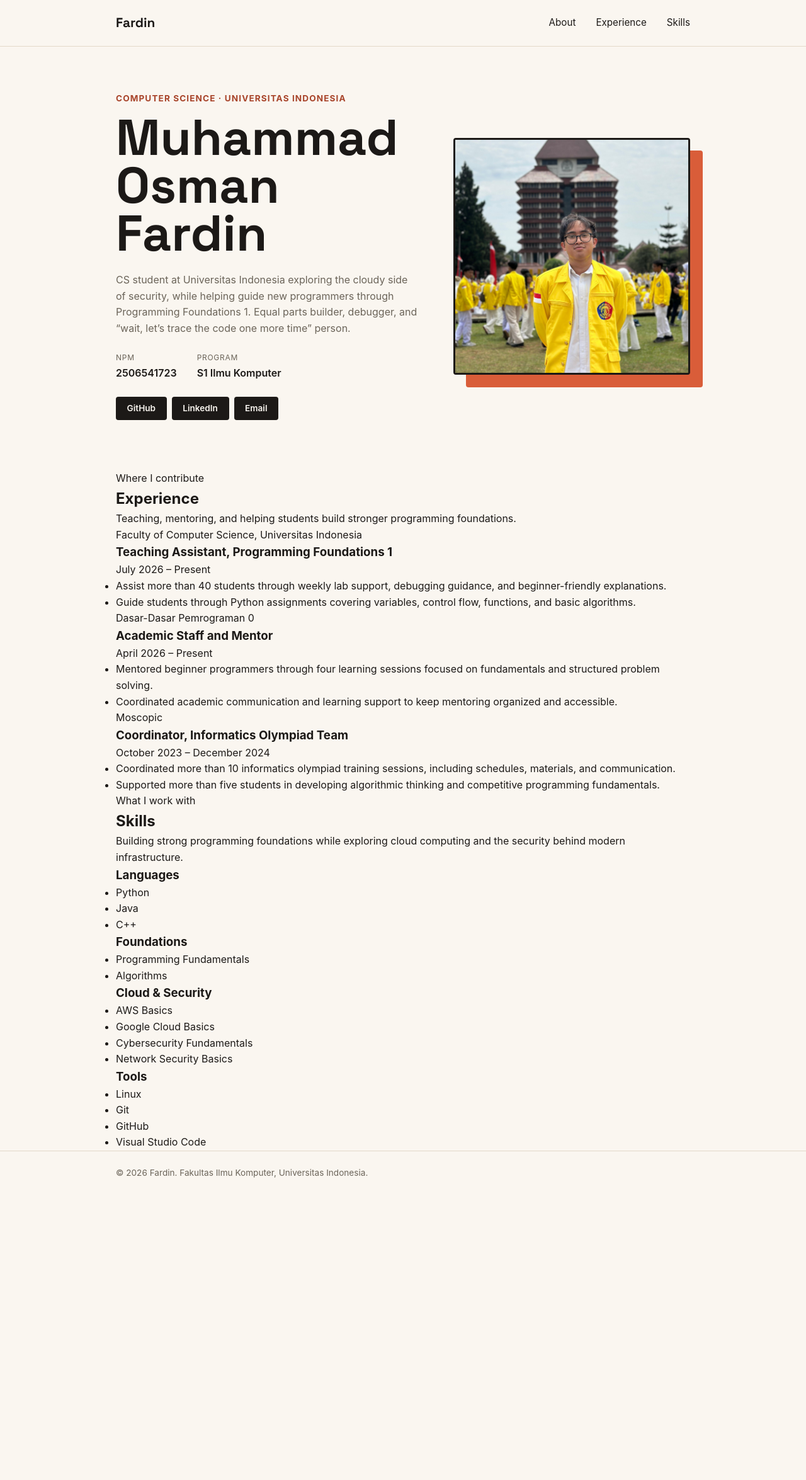
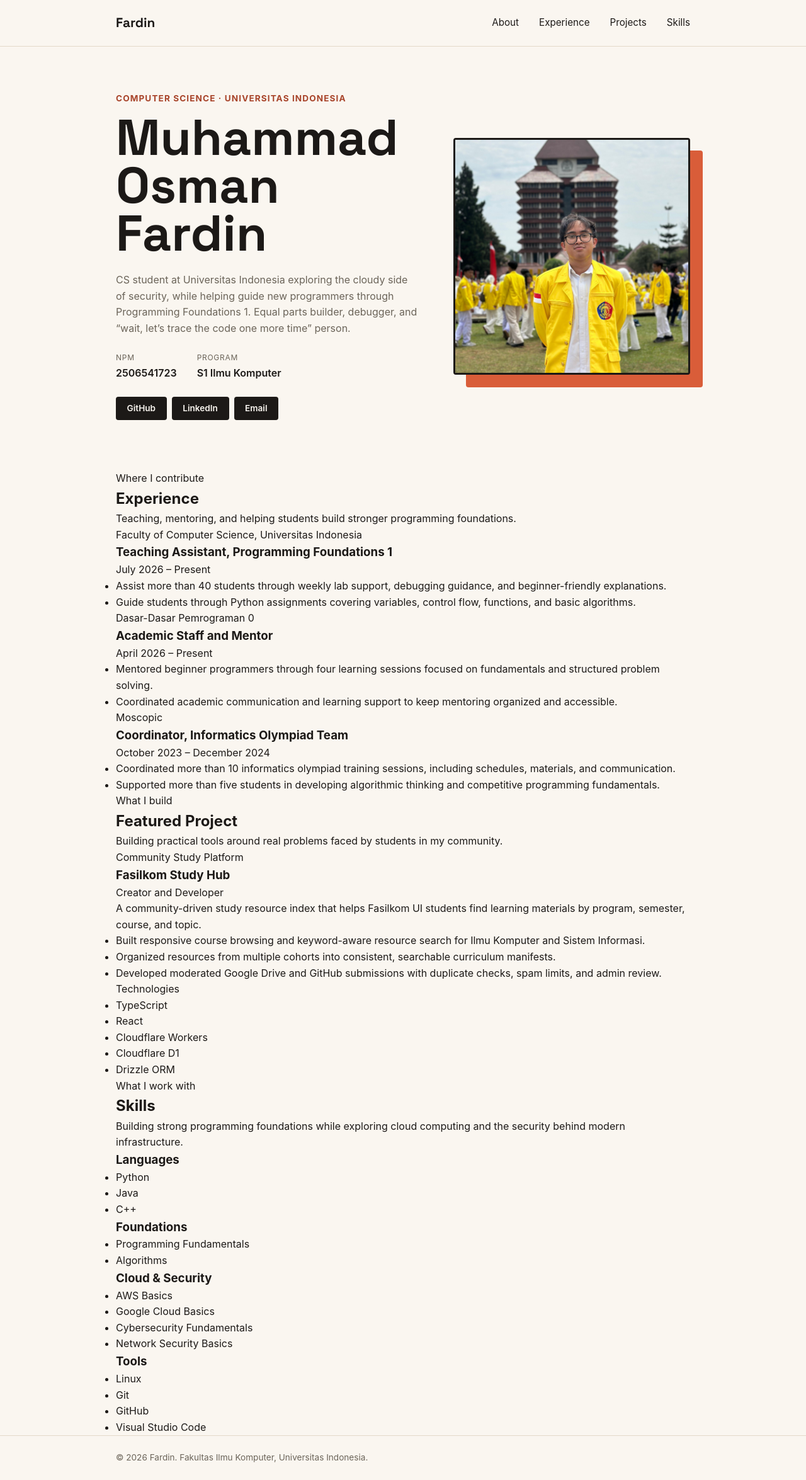
Before and after one commit to osman-fardin/myportofolio, a Django app: page / in a window 1280 px wide. Shown: the whole page at 63% size. Before the commit the page ends 1870 px from the top, so only its background shows below. Run offline with Django 5.2, Linux system fonts and the light colour scheme.

Commit message:
feat: add featured project section

```diff
--- a/templates/index.html
+++ b/templates/index.html
@@ -17,6 +17,7 @@
             <nav aria-label="Primary Navigation">
                 <a href="#about">About</a>
                 <a href="#experience">Experience</a>
+                <a href="#projects">Projects</a>
                 <a href="#skills">Skills</a>
             </nav>
         </div>
@@ -147,6 +148,62 @@
             </div>
         </section>
 
+        <section class="projects-section" id="projects" aria-labelledby="projects-title">
+            <div class="container">
+                <div class="section-header">
+                    <p class="section-kicker">What I build</p>
+                    <h2 id="projects-title">Featured Project</h2>
+                    <p class="section-description">
+                        Building practical tools around real problems faced by
+                        students in my community.
+                    </p>
+                </div>
+
+                <article class="featured-project">
+                    <header class="project-header">
+                        <div>
+                            <p class="project-type">Community Study Platform</p>
+                            <h3>Fasilkom Study Hub</h3>
+                        </div>
+
+                        <p class="project-role">Creator and Developer</p>
+                    </header>
+
+                    <p class="project-summary">
+                        A community-driven study resource index that helps Fasilkom UI
+                        students find learning materials by program, semester, course,
+                        and topic.
+                    </p>
+
+                    <ul class="project-highlights">
+                        <li>
+                            Built responsive course browsing and keyword-aware
+                            resource search for Ilmu Komputer and Sistem Informasi.
+                        </li>
+                        <li>
+                            Organized resources from multiple cohorts into consistent,
+                            searchable curriculum manifests.
+                        </li>
+                        <li>
+                            Developed moderated Google Drive and GitHub submissions
+                            with duplicate checks, spam limits, and admin review.
+                        </li>
+                    </ul>
+
+                    <div class="project-technologies">
+                        <p>Technologies</p>
+                        <ul>
+                            <li>TypeScript</li>
+                            <li>React</li>
+                            <li>Cloudflare Workers</li>
+                            <li>Cloudflare D1</li>
+                            <li>Drizzle ORM</li>
+                        </ul>
+                    </div>
+                </article>
+            </div>
+        </section>
+
         <section class="skills-section" id="skills" aria-labelledby="skills-title">
             <div class="container">
                 <div class="section-header">
```
